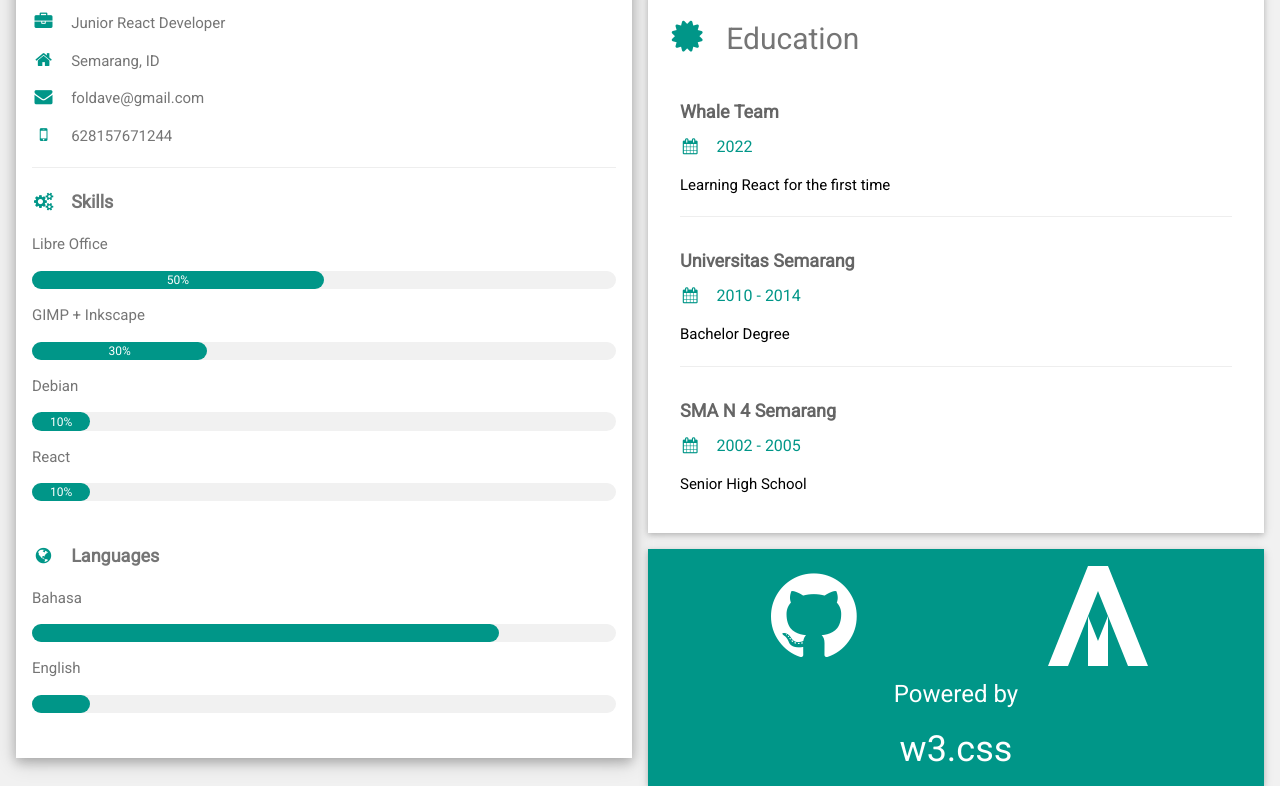
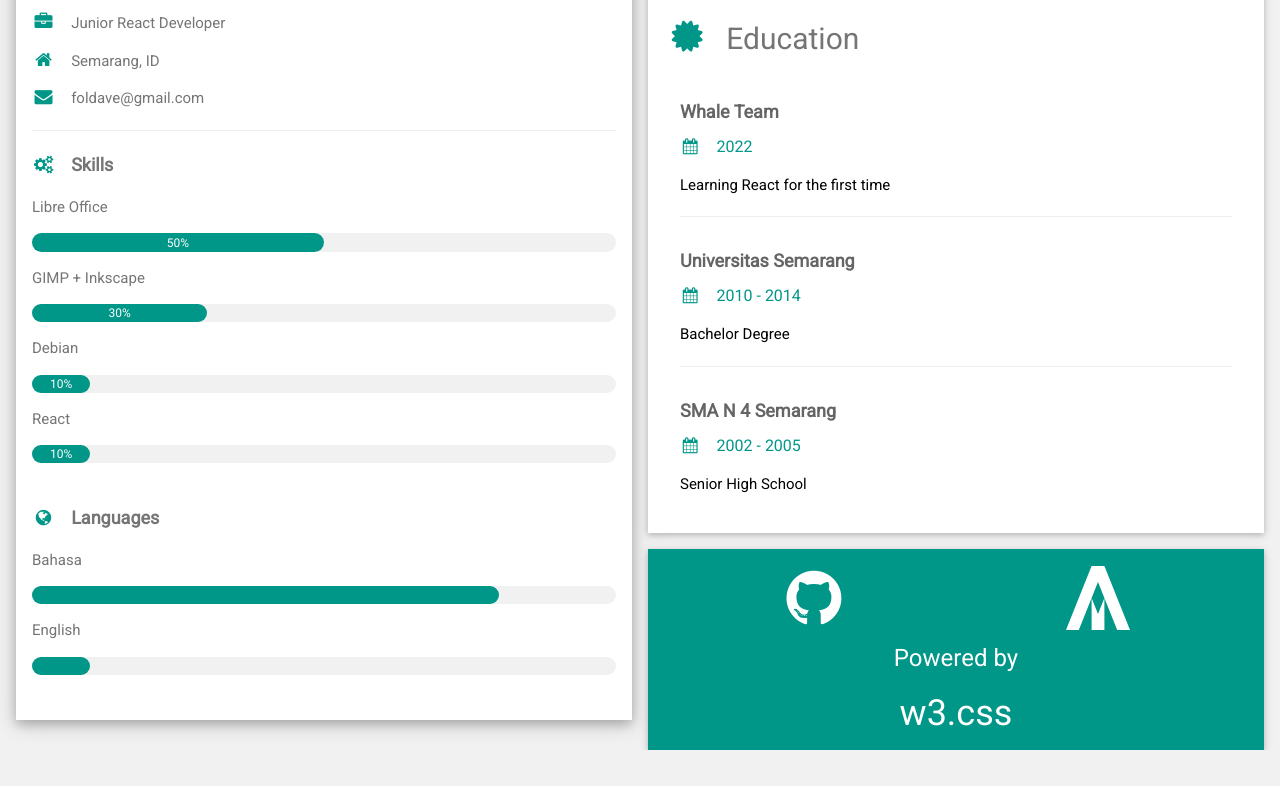
Before and after one commit to ibrahimajie/ajiecv.github.io, a plain HTML site: page index.html in a window 1280 px wide. Shown: the part 429-1215 px from the top of the page. After the commit the page ends 1179 px from the top, so only its background shows below. Drawn offline with nearby package versions, Linux system fonts and the light colour scheme.

Commit message:
Update index.html

```diff
--- a/index.html
+++ b/index.html
@@ -48,7 +48,6 @@
             <p><i class="fa fa-briefcase fa-fw w3-margin-right w3-large w3-text-teal"></i>Junior React Developer</p>
             <p><i class="fa fa-home fa-fw w3-margin-right w3-large w3-text-teal"></i>Semarang, ID</p>
             <p><i class="fa fa-envelope fa-fw w3-margin-right w3-large w3-text-teal"></i>foldave@gmail.com</p>
-            <p><i class="fa fa-mobile fa-fw w3-margin-right w3-large w3-text-teal"></i>628157671244</p>
             <hr>
 
             <p class="w3-large"><b><i class="fa fa-cogs fa-fw w3-margin-right w3-text-teal"></i>Skills</b></p>
@@ -62,11 +61,11 @@
             </div>
             <p>Debian</p>
             <div class="w3-light-grey w3-round-xlarge w3-small">
-              <div class="w3-container w3-center w3-round-xlarge w3-teal" style="width:10%">10%</div>
+              <div class="w3-center w3-round-xlarge w3-teal" style="width:10%">10%</div>
             </div>
             <p>React</p>
             <div class="w3-light-grey w3-round-xlarge w3-small">
-              <div class="w3-container w3-center w3-round-xlarge w3-teal" style="width:10%">10%</div>
+              <div class="w3-center w3-round-xlarge w3-teal" style="width:10%">10%</div>
             </div>
             <br>
 
@@ -132,11 +131,11 @@
           <div class="w3-row-padding w3-margin-top">
             <div class="w3-half">
               <a href="https://github.com/ibrahimajie" target="_blank" class="fa fa-github w3-hover-opacity"
-                style="font-size:100px"></a>
+                style="font-size:64px"></a>
             </div>
             <div class="w3-half">
-              <a href="https://github.com/ibrahimajie" target="_blank" class="w3-hover-opacity"><img src="iaapplogo.svg"
-                  style="height:100px" alt="IAAPP"></a>
+              <a href="https://iaapp.github.io" target="_blank" class="w3-hover-opacity"><img src="iaapplogo.svg"
+                  style="height:64px" alt="IAAPP"></a>
             </div>
           </div>
           <h3>Powered by <a href="https://www.w3schools.com/w3css/default.asp" target="_blank">
```
